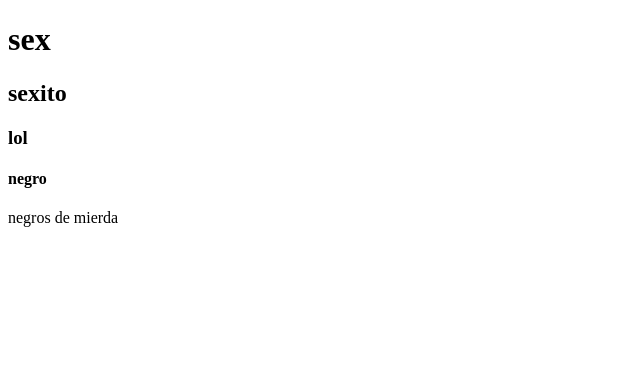
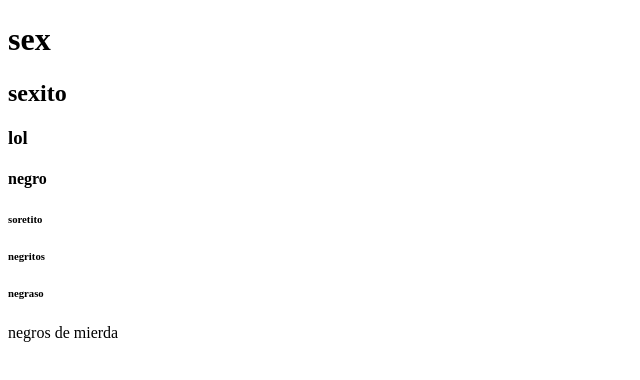
Before and after one commit to matiasdonato/clase10, a plain HTML site: page index.html in a window 1280 px wide. Shown: the whole page, without its empty margins (0-640 px from the left). Drawn offline with Linux system fonts and the light colour scheme.

Commit message:
que watafak

```diff
--- a/index.html
+++ b/index.html
@@ -14,6 +14,12 @@
     <h3>lol</h3>
     <h4>negro</h4>
 
+    <h6>soretito</h6>
+
+    <h6>negritos </h6>
+
+    <h6>negraso</h6>
+
     <footer>
         <p>negros de mierda</p>
     </footer>
```
